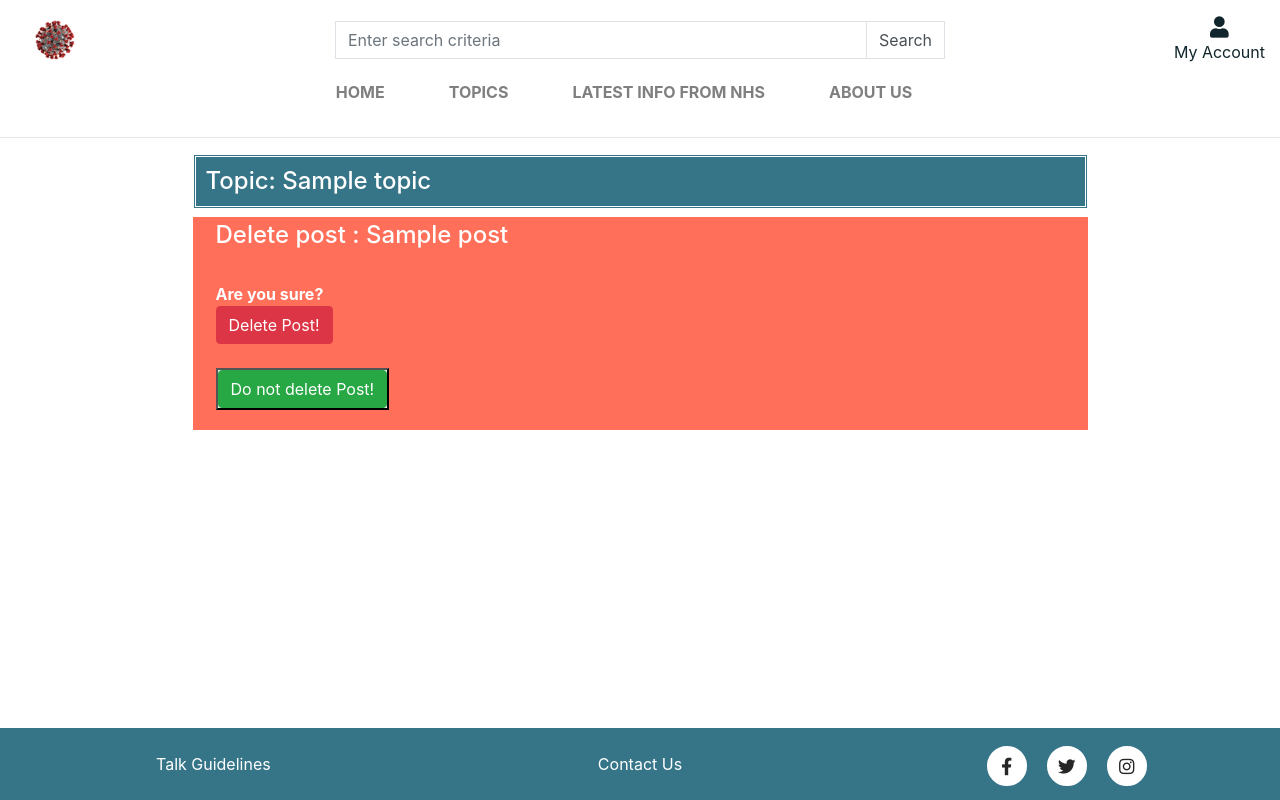
After one commit to ccarabine/coronavirusforum, a Django app: page /topic/1/remove in a window 1280 px wide. The commit adds this page. Run offline with Django 4.2, Linux system fonts and the light colour scheme; tables that the repository leaves empty hold one stand-in row (values such as "Sample post"); some libraries are stand-ins or nearby versions.

Commit message:
Add CRUD functionality - delete

```diff
--- a/forum/urls.py
+++ b/forum/urls.py
@@ -8,4 +8,5 @@ urlpatterns = [
     path("topic/<int:pk>", views.PostDetailView.as_view(), name="postdetail"),
     path('addpost/<topic>/', views.addPost, name="addpost"),
     path('topic/update/<int:pk>', views.UpdatePostView.as_view(), name="updatepost"),
+    path('topic/<int:pk>/remove', views.DeletePostView.as_view(), name="deletepost"),
 ]
--- a/forum/views.py
+++ b/forum/views.py
@@ -1,7 +1,9 @@
-from django.views.generic import ListView, DetailView, UpdateView
+from django.views.generic import ListView, DetailView, UpdateView, DeleteView
 from django.template.defaultfilters import slugify
 from django.shortcuts import render, get_object_or_404, reverse, redirect
 from django.contrib.messages.views import SuccessMessageMixin
+from django.urls import reverse_lazy
+
 from .models import Post, Topic
 from.forms import PostForm
 
@@ -64,5 +66,10 @@ class UpdatePostView(SuccessMessageMixin, UpdateView):
     form_class = PostForm
     template_name = 'updatepost.html'
     success_message = 'Post updated'
-    #fields = ('title', 'body', 'post_image',
-     #         'enable_voting')
+
+class DeletePostView(SuccessMessageMixin, DeleteView):
+    model = Post
+
+    template_name = 'deletepost.html'
+    success_url = reverse_lazy('home')
+    success_message = 'Post deleted'
--- /dev/null
+++ b/templates/deletepost.html
@@ -0,0 +1,39 @@
+{% extends "base.html" %}
+{% load crispy_forms_tags %}
+{% load static %}
+{% block title %} Edit post {% endblock %}
+{% block content %}
+
+<div class="container">
+    <div class="row mx-auto justify-content-center">
+        <div class="col-md-10 col-sm-12">
+            <h4 class="header-style bg-color-primary txt-color"> Topic: {{ post.topic }}</h4>
+            <div class="background-color-secondary mb-2 pl-2 pt-1 pb-1 justify-content-center">
+                <div class="col-12">
+
+                    <h4> Delete post    :    {{ post.title }}
+
+                    </h4>
+
+                    <div class="form-group">
+
+                        <form method="POST" enctype="multipart/form-data">
+                            {% csrf_token %}
+                            <br>
+                            <strong>Are you sure? </strong><br>
+
+                            <button class="btn btn-danger">Delete Post! </button>
+
+                        </form>
+                        <br>
+                        <button>
+                            <a href="{% url 'postdetail' post.id %}" class="btn btn-success">Do not delete Post!</a></button>
+                    </div>
+                </div>
+            </div>
+
+        </div>
+    </div>
+</div>
+
+{%endblock%}
--- a/templates/postdetail.html
+++ b/templates/postdetail.html
@@ -14,6 +14,7 @@
         <div class="card-body">
             {% if user.is_authenticated %}
             <a href="{% url 'updatepost' post.pk %}"> update</a>
+            <a href="{% url 'deletepost' post.pk %}"> Delete</a>
             {% endif %}
             <h4 class="card-title">{{ post.title | safe }}</h4>
             <hr>
```
